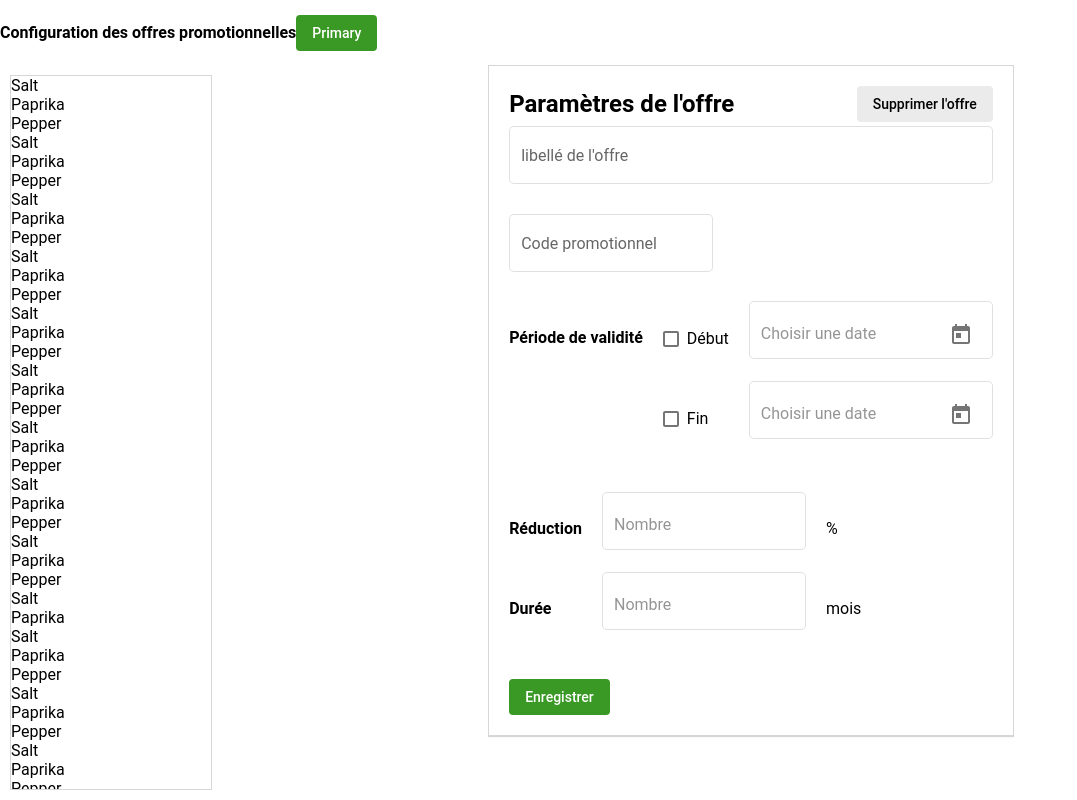
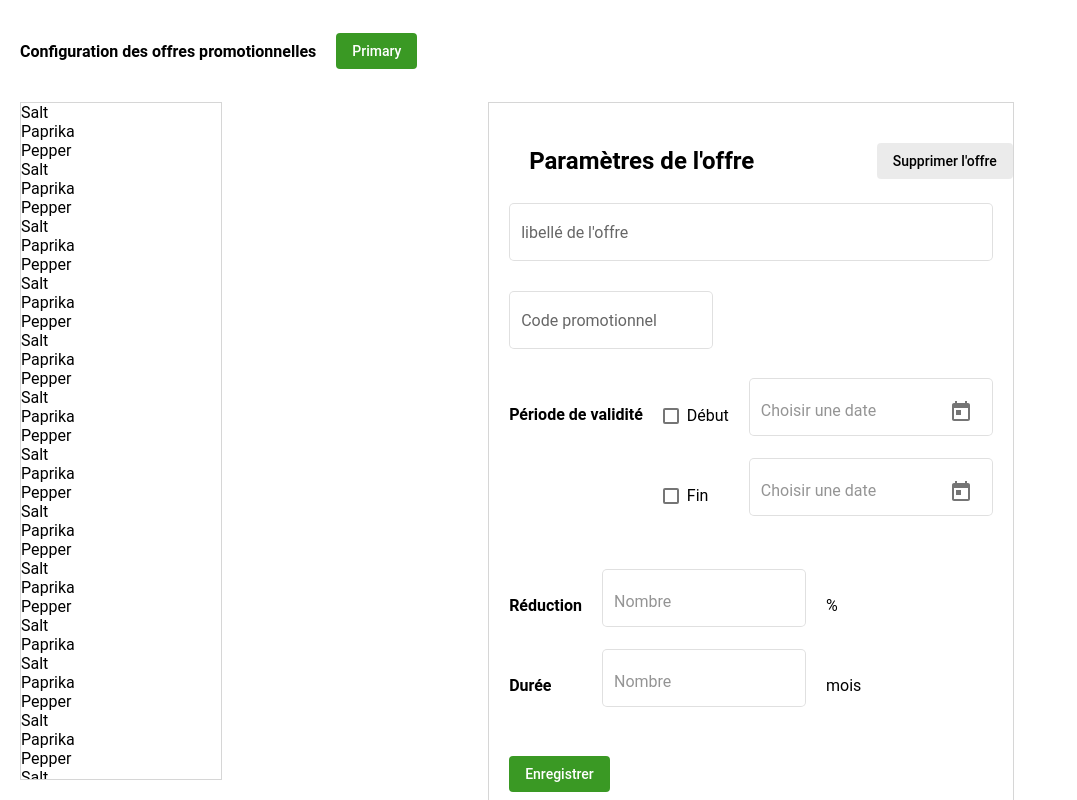
Before and after one commit to emilletpharma/Coupon, an Angular app: page / in a window 1280 px wide. Shown: the whole page, without its empty margins (0-1077 px from the left). Built offline with nearby package versions, Linux system fonts and the light colour scheme.

Commit message:
2 files modified

```diff
--- a/src/app/form-field-overview-example.scss
+++ b/src/app/form-field-overview-example.scss
@@ -5,50 +5,37 @@
   display: flex;
   flex-direction: column;
 
-
-
-
   .header {
-
+    margin: 20px 0 20px 20px;
     flex-basis: 100px;
-
-
     display: flex;
     flex-direction: row;
     align-items: center;
 
-
-
+    .title {
+      margin-right: 20px;
+    }
   }
 
   .content {
     overflow: hidden;
-  padding: 0px;
-  margin: 0px;
-
-
-    //padding: 10px;
-  //  background: blue;
-
     display: flex;
     flex-direction: row;
     align-items: stretch;
 
     .left {
+      margin: 0 0 20px 20px;
       overflow-y:auto;
-
-          //  background: yellow;
-
-
-          //  height: 100%;
-            margin: 10px;
       flex-basis: 200px;
       border: solid 1px rgba(0, 0, 0, 0.16);
 
-
+      .title {
+        padding-right: 10px;
+        }
       }
 
     .right {
+
         overflow: auto;
         display: flex;
         flex-direction: column;
--- a/src/index.html
+++ b/src/index.html
@@ -3,8 +3,6 @@
   <form-field-overview-example></form-field-overview-example>
 
 
-
-
 <!-- Copyright 2019 Google LLC. All Rights Reserved.
     Use of this source code is governed by an MIT-style license that
     can be found in the LICENSE file at http://angular.io/license -->
```
Lines whose indentation alone changed are shown as unchanged.
